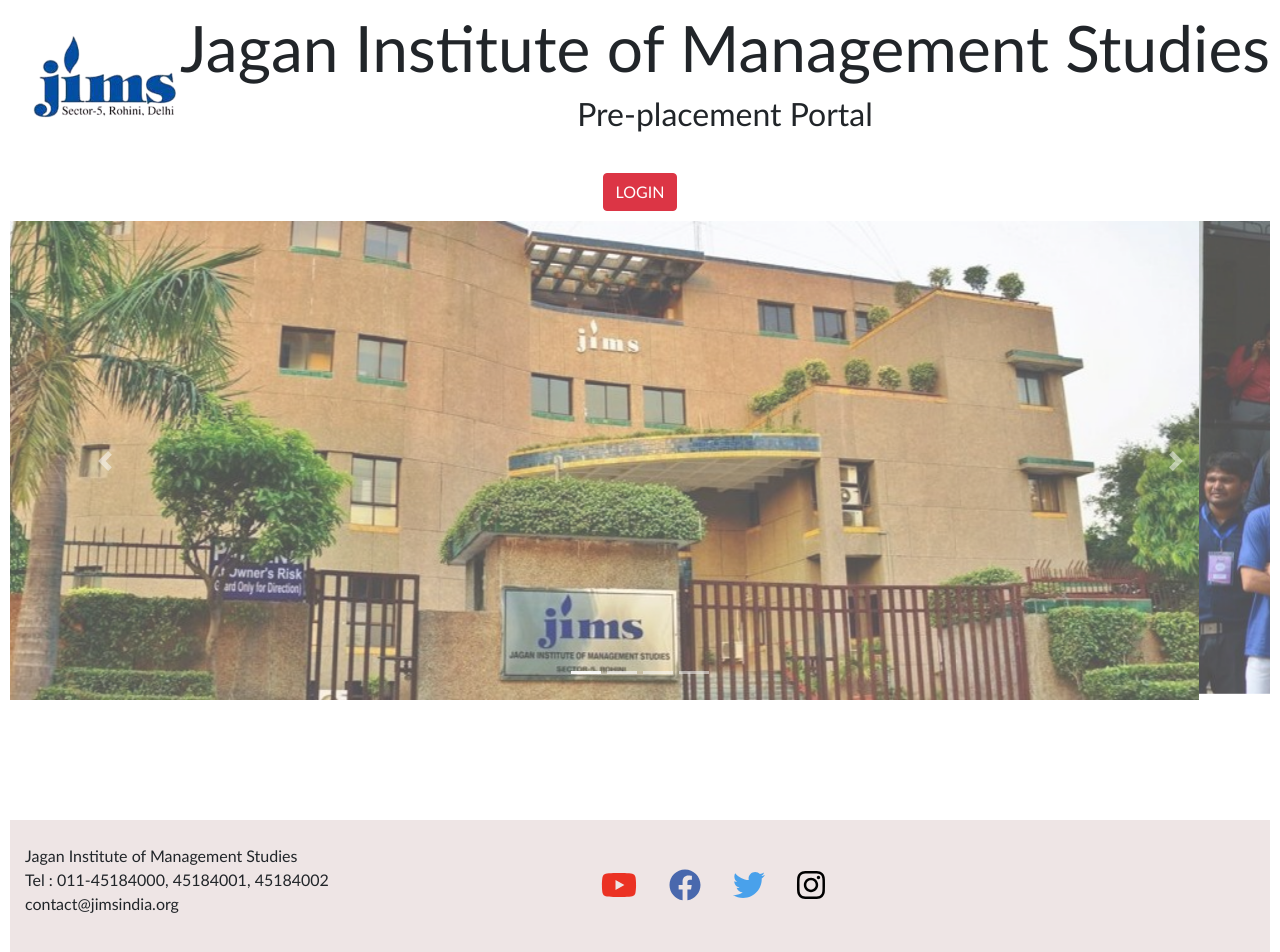
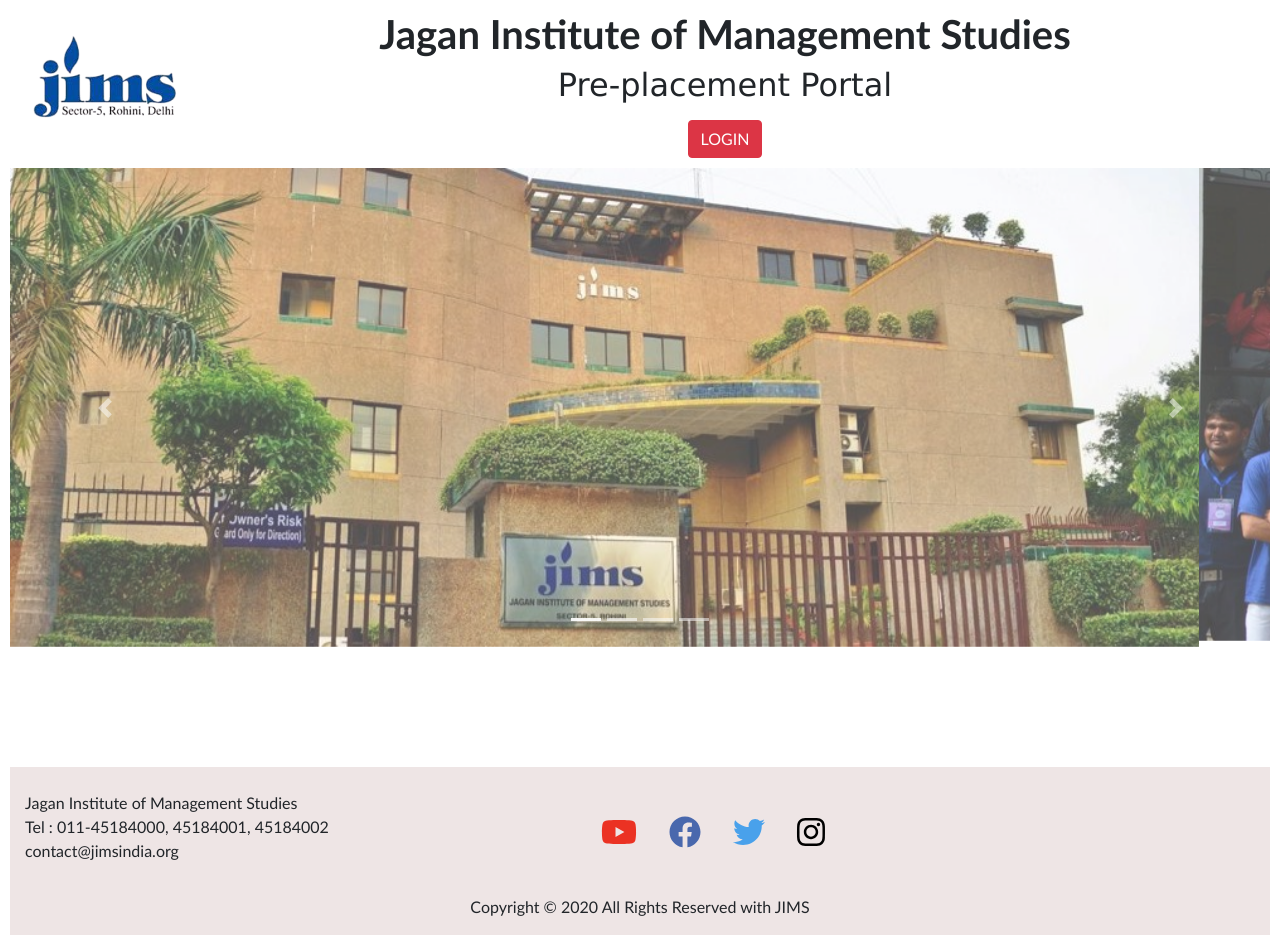
Before and after one commit to rishabhjaincoder/Pre-Placement-Portal-React, a React (Create React App) app: page / in a window 1280 px wide. Shown: the top 952 px of the page. Built offline with nearby package versions, Linux system fonts and the light colour scheme.

Commit message:
Slider and Main Page Updated

```diff
--- a/src/components/Footer/Footer.css
+++ b/src/components/Footer/Footer.css
@@ -29,3 +29,8 @@
   a.instagram {
     color: black;
   }
+
+  .footer-copyright{
+    align-content: center;
+    display: inline-block;
+  }
--- a/src/components/Footer/Footer.js
+++ b/src/components/Footer/Footer.js
@@ -44,7 +44,7 @@
       </MDBContainer>
       <div className="footer-copyright text-center py-3">
         <MDBContainer fluid>
-          Copyright &copy; {new Date().getFullYear()} All Rights Reserved with JIMS
+                  Copyright &copy; {new Date().getFullYear()} All Rights Reserved with JIMS
         </MDBContainer>
       </div>
     </MDBFooter>
--- a/src/containers/Main/Main.css
+++ b/src/containers/Main/Main.css
@@ -2,10 +2,3 @@
     margin: 10px;
     font-family: 'Gill Sans', 'Gill Sans MT', Calibri, 'Trebuchet MS', sans-serif;
 }
-
-.p{
-    font-style: oblique;
-    font-family: Georgia, 'Times New Roman', Times, serif;
-    font-size: 40%;
-    font-weight: bold;
-}
--- a/src/containers/Main/Main.js
+++ b/src/containers/Main/Main.js
@@ -15,10 +15,9 @@
         <div className="Main">
             <Logo/>
             <p>
-            <h1 style= {{color: "Maroon"},{fontFamily: "Times Now Roman"}, {fontSize: "400%"}}> Jagan Institute of Management Studies</h1>
-            <h2 style= {{color: "Black"},{fontFamily: "Algeria"}, {fontSize: "200%"}}>Pre-placement Portal</h2>
+            <b><h1 style= {{fontFamily: "Berlin sans FB"}, {fontSize: "300%"}, {fontWeight: "bold"}}> Jagan Institute of Management Studies</h1></b>
+            <h2 style= {{fontFamily: "Verdana"}}>Pre-placement Portal</h2>
             </p>
-            <br/>
             <LoginModal/>
             <Slider/>
             <Footer/>
```
